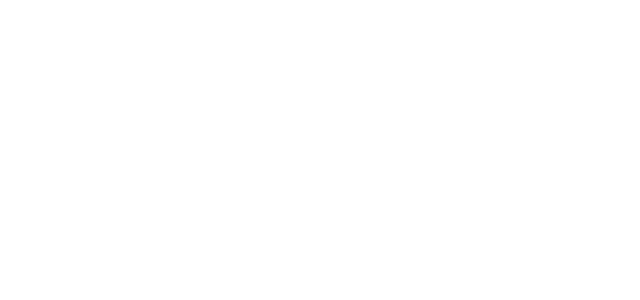
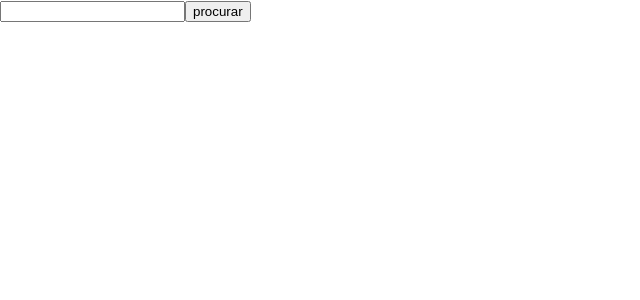
Before and after one commit to arv1983/Projeto-Panelinha-Colegio, a React (Create React App) app: page /search in a window 1280 px wide. Shown: the top 300 px of the page, without its empty margins (0-640 px from the left). Built offline with nearby package versions, Linux system fonts and the light colour scheme.

Commit message:
em andamento

```diff
--- /dev/null
+++ b/src/components/GetAllUsersCompany/index.js
@@ -0,0 +1,30 @@
+import { useEffect } from "react";
+import { useLocation } from "react-router-dom";
+import api from "../../services/api";
+
+const GetOneCompany = () => {
+  const token = JSON.parse(localStorage.getItem("token"));
+
+  console.log(token);
+  const location = useLocation();
+
+  const handleData = () => {
+    api
+      .get(`/users/`, {
+        headers: {
+          Authorization: `Bearer ${token}`,
+        },
+      })
+      .then((res) => console.log(res.data))
+      .catch((e) => console.log(e));
+  };
+
+  return (
+    <form>
+      <input name="busca" type="text"></input>
+      <button type="submit">procurar</button>
+    </form>
+  );
+};
+
+export default GetOneCompany;
--- /dev/null
+++ b/src/components/GetOneCompany/index.js
@@ -0,0 +1,5 @@
+const GetOneCompany = () => {
+  console.log("sss");
+};
+
+export default GetOneCompany;
--- a/src/routes/index.js
+++ b/src/routes/index.js
@@ -3,6 +3,7 @@ import Login from "../components/Login";
 import Register from "../components/Register";
 import UpProfileComp from "../components/UpProfileComp";
 import UpProfileDev from "../components/UpProfileDev";
+import GetAllUsersCompany from "../components/GetAllUsersCompany";
 
 const Routes = () => {
   return (
@@ -15,6 +16,9 @@ const Routes = () => {
         <UpProfileComp />
         <UpProfileDev />
       </Route>
+      <Route exact path="/search">
+        <GetAllUsersCompany />
+      </Route>
     </Switch>
   );
 };
```
